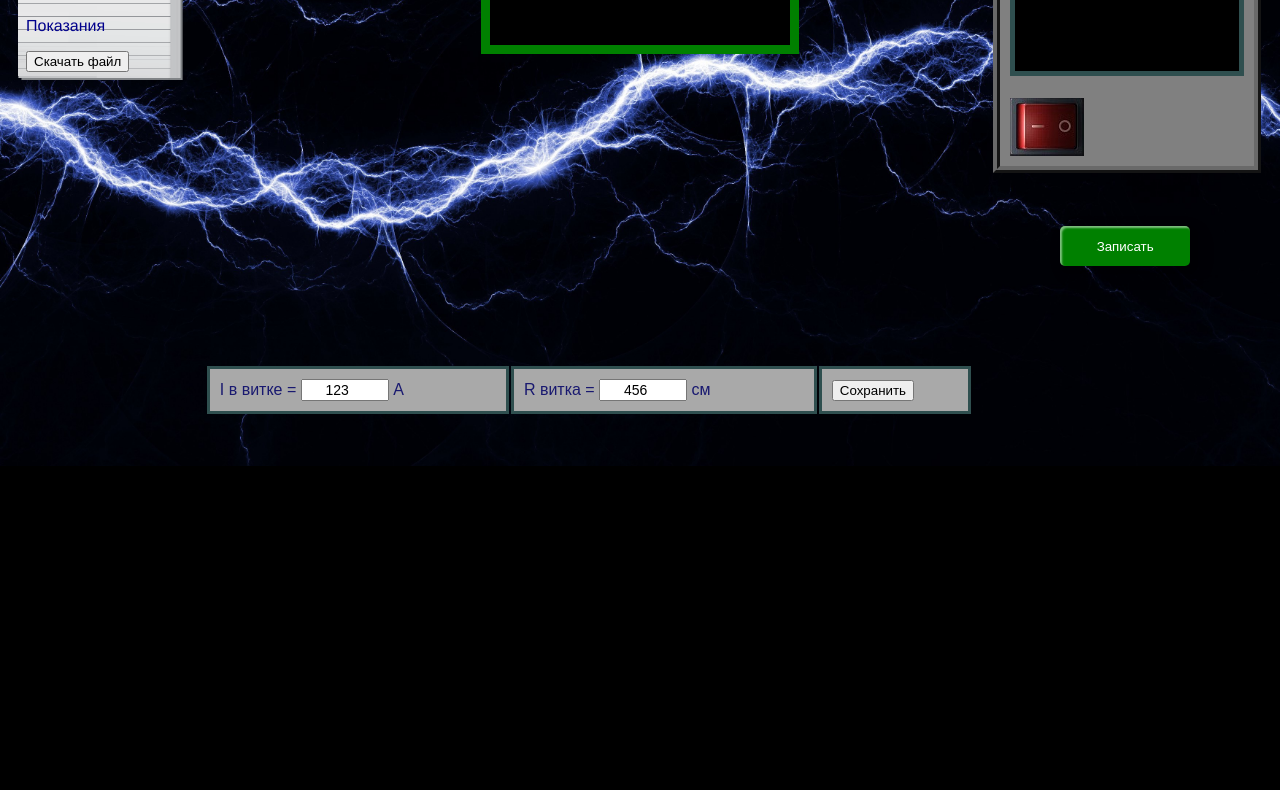
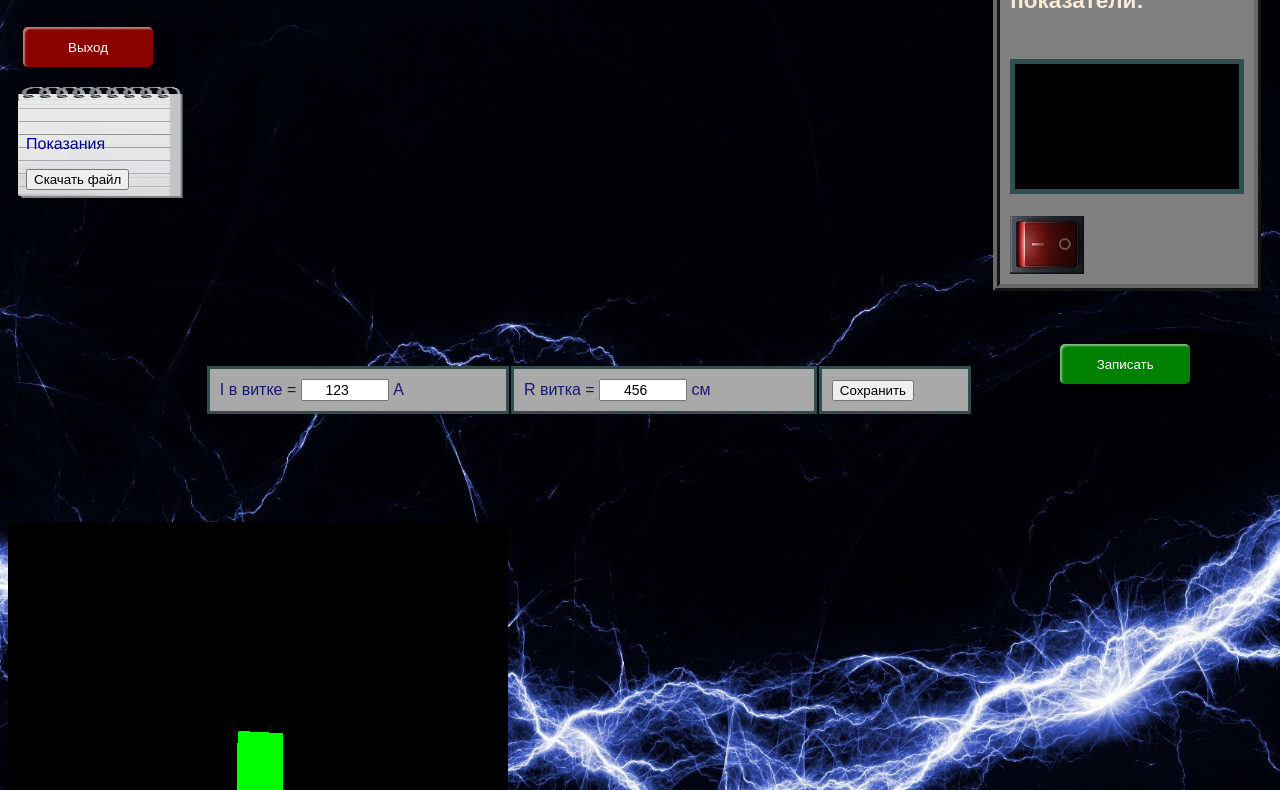
Before and after one commit to Plovmmm/programizm, a website: page main.html in a window 1280 px wide. Shown: the part 334-1124 px from the top of the page. Before the commit the page ends 800 px from the top, so only its background shows below. Drawn offline with nearby package versions, Linux system fonts and the light colour scheme; no server answers.

Commit message:
Update main.css

```diff
--- a/css/main.css
+++ b/css/main.css
@@ -11,10 +11,16 @@ body {
   align-items: center;
 }
 
+#container {
+  display: flex;
+  justify-content: center;
+  align-items: center;
+  height: 100vh;
+}
+
 canvas {
-  margin: auto;
-  margin-top: -400px;
-  border: 9px solid green;
+  width: 500px;
+  height: 500px;
 }
 
  .coords {
```
